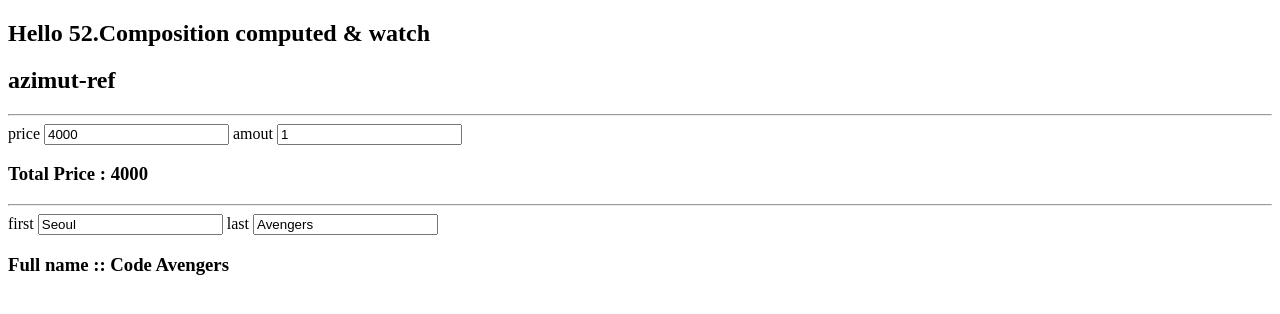
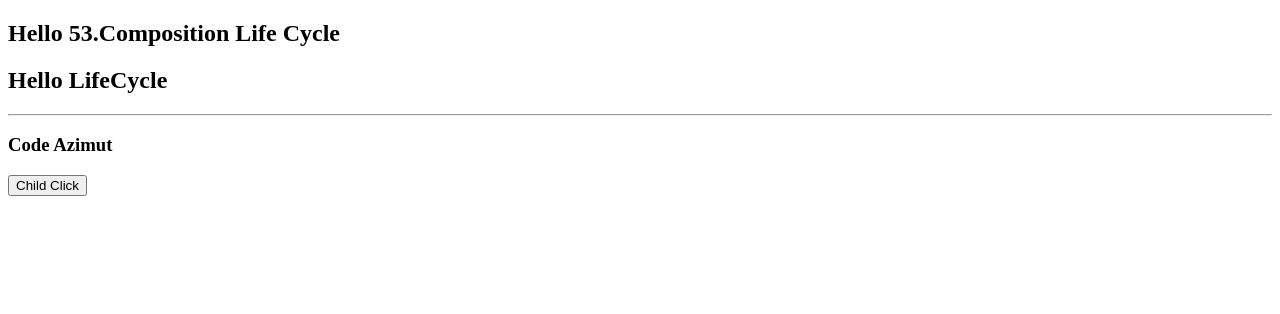
Before and after one commit to 42azimut/sessac_Vue, a Vue app in the folder 04_vueIntro/vue-practice/: page / in a window 1280 px wide. Shown: the top 314 px of the page. Built offline with nearby package versions, Linux system fonts and the light colour scheme.

Commit message:
53. composition-lifecycle 어렵다! 이해 안됨

```diff
--- a/04_vueIntro/vue-practice/src/App.vue
+++ b/04_vueIntro/vue-practice/src/App.vue
@@ -1,6 +1,6 @@
 <template>
   <div>
-    <h2>Hello 52.Composition computed & watch</h2>
+    <h2>Hello 53.Composition Life Cycle</h2>
   </div>
   <TestComponent />
 </template>
@@ -10,7 +10,6 @@ import TestComponent from "./components/composition/TestComponent";
 export default {
   name: "App",
   components: { TestComponent },
-
   data() {
     return {};
   },
--- /dev/null
+++ b/04_vueIntro/vue-practice/src/components/composition/ChildComponent.vue
@@ -0,0 +1,28 @@
+<template>
+  <h3>{{ fullname }}</h3>
+  <button @click="sendParent">Child Click</button>
+</template>
+
+<script>
+import { computed } from "vue";
+
+export default {
+  name: "childComponent",
+  props: ["firstname", "lastname"],
+  setup(props, context) {
+    console.log(context);
+    const fullname = computed(() => {
+      return `${props.firstname} ${props.lastname}`;
+    });
+    function sendParent() {
+      context.emit("sendParent");
+    }
+    return {
+      fullname,
+      sendParent,
+    };
+  },
+};
+</script>
+
+<style></style>
--- a/04_vueIntro/vue-practice/src/components/composition/TestComponent.vue
+++ b/04_vueIntro/vue-practice/src/components/composition/TestComponent.vue
@@ -1,87 +1,21 @@
 <template>
-  <h2>{{ username }}</h2>
+  <h2>Hello LifeCycle</h2>
   <hr />
-  <div>
-    price <input type="text" v-model="price" /> amout
-    <input type="text" v-model="amount" />
-    <h3>Total Price : {{ totalPrice }}</h3>
-  </div>
-  <hr />
-  <div>
-    first <input type="text" v-model="home.city" /> last
-    <input type="text" v-model="last" />
-    <h3>Full name :: {{ fullName }}</h3>
-  </div>
+  <ChildComponent firstname="Code" lastname="Azimut" @sendParent="sendParent" />
 </template>
 
 <script>
-import { ref, computed, reactive, toRefs, watch } from "vue";
+import ChildComponent from "./ChildComponent.vue";
+import {} from "vue";
+
 export default {
   name: "TestComponent",
-  setup() {
-    const username = ref("azimut-ref");
-    const price = ref(4000);
-    const amount = ref(1);
-
-    const totalPrice = computed(() => {
-      return price.value * amount.value;
-    });
-    watch(price, (newValue, oldValue) => {
-      console.log(newValue, oldValue);
-    });
-
-    const state = reactive({
-      first: "Code",
-      last: "Avengers",
-      home: {
-        city: "Seoul",
-        type: "apt",
-      },
-    });
-
-    const fullName = computed(function () {
-      return `${state.first} ${state.last}`;
-    });
-    watch(
-      () => {
-        return state.first;
-      },
-      (newValue, oldValue) => {
-        console.log(newValue, oldValue);
-      }
-    );
-    watch(
-      () => {
-        return { ...state.home };
-      },
-      (newValue, oldValue) => {
-        console.log(newValue, oldValue);
-      },
-      { deep: true }
-    );
-
-    return {
-      username,
-      price,
-      amount,
-      totalPrice,
-      fullName,
-      ...toRefs(state),
-    };
+  components: { ChildComponent },
+  methods: {
+    sendParent() {
+      console.log("parent event");
+    },
   },
-
-  // 기존 컴퓨티드 속성 이용한 방법 위(셋업 api)
-  // data() {
-  //   return {
-  //     price: 4000,
-  //     amount: 1,
-  //   };
-  // },
-  // computed: {
-  //   totalPrice() {
-  //     return this.price * this.amount;
-  //   },
-  // },
 };
 </script>
 
```
